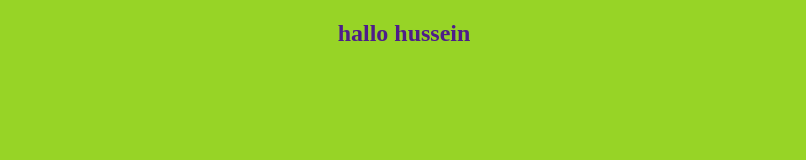
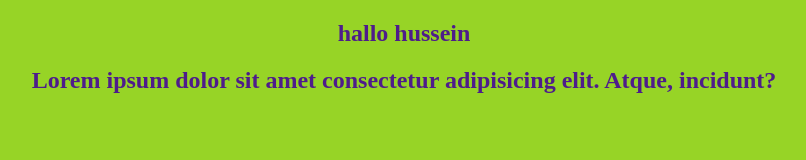
Before and after one commit to husseinomar19/webtestrepo, a plain HTML site: page index.html in a window 1280 px wide. Shown: the whole page, without its empty margins (236-1042 px from the left). Drawn offline with Linux system fonts and the light colour scheme.

Commit message:
add niew h2

```diff
--- a/index.html
+++ b/index.html
@@ -9,6 +9,6 @@
 </head>
 <body>
     <h2>hallo hussein</h2>
-
+    <h2>Lorem ipsum dolor sit amet consectetur adipisicing elit. Atque, incidunt?</h2>
 </body>
 </html>
```
